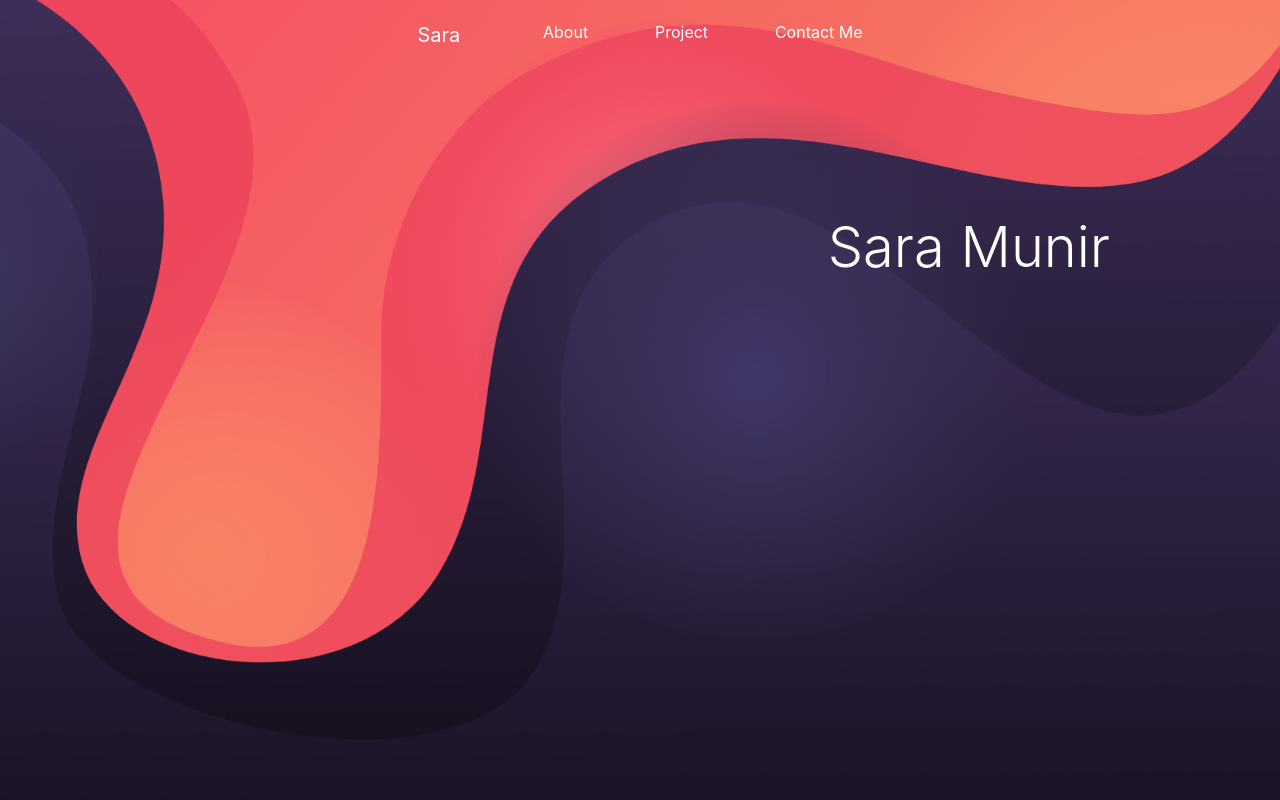
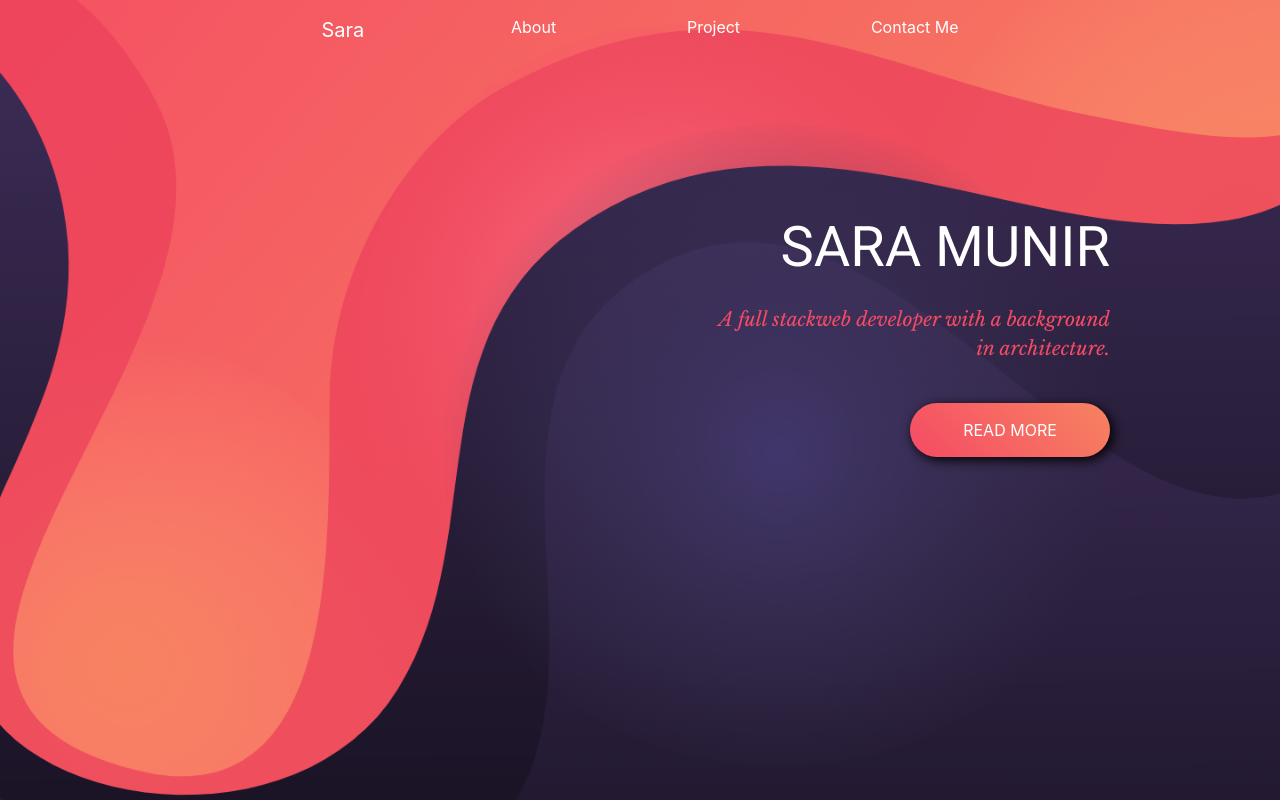
Before and after one commit to SaraMunir/react_portfolio, a React (Create React App) app: page / in a window 1280 px wide. Shown: the top 800 px of the page. Built offline with nearby package versions, Linux system fonts and the light colour scheme.

Commit message:
added about me

```diff
--- a/public/index.html
+++ b/public/index.html
@@ -26,6 +26,8 @@
     -->
     <link rel="stylesheet" href="https://stackpath.bootstrapcdn.com/bootstrap/4.4.1/css/bootstrap.min.css" crossorigin="anonymous">
     <link rel="stylesheet" href="https://use.fontawesome.com/releases/v5.12.0/css/all.css">
+    <link href="https://fonts.googleapis.com/css2?family=Roboto:wght@400;700&display=swap" rel="stylesheet">
+    <link href="https://fonts.googleapis.com/css?family=Libre+Baskerville:400,400i|Nunito&display=swap" rel="stylesheet">
     <title>Portfolio Sara Munir</title>
   </head>
   <body>
--- /dev/null
+++ b/src/components/AboutMe.js
@@ -0,0 +1,22 @@
+import React from 'react';
+import myProfile from './assets/myProfile.jpg';
+
+
+function AboutMe() {
+    return (
+        <div id="aboutMe" class="row container aboutMe mx-auto">
+                <div class="col-lg-6">
+                    <img class="rndImg" src={myProfile} alt="my picture"/>
+                </div>
+                <div class="col-lg-6 text-center">
+                    <h2 class="pinkTxt" >About Me</h2>
+                    <p class="">Hi I'm Sara, A full stackweb developer with a background in architecture. I absolutely love being able to combine my knack for design and logic based problem solving to bring abstract ideas to functional and user friendly websites. I am passionate about programing with key interest in both designs and animations.</p>
+                    <div class="d-flex justify-content-center mt-4">
+                        <div class="myBtn text-center" >SHOW PROJECT</div>
+                    </div>
+                </div>
+            </div>
+    )
+}
+
+export default AboutMe
--- a/src/components/HomePage.js
+++ b/src/components/HomePage.js
@@ -1,4 +1,5 @@
 import React from 'react'
+import AboutMe from './AboutMe';
 function HomePage() {
     // const aboutStyle= {
     //     height: '100vh',
@@ -7,11 +8,22 @@ function HomePage() {
     //     backgroundPostition: 'center'
     // }
     return (
-        <div class="jumbotron jumbotron-fluid hero" >
-            <div class="container text-right hero1" >
-                <h1 class="display-4 heroHead" >Sara Munir</h1>
-                {/* <p class="lead ">This is a modified jumbotron that occupies the entire horizontal space of its parent.</p> */}
+        <div>
+            <div class="jumbotron jumbotron-fluid hero" >
+                <div class="container hero1" >
+                <div class="heroContext text-right" >
+                    <h1 class="display-4 heroHead" >SARA MUNIR</h1>
+                    <div class="d-flex justify-content-end mt-4">
+                        <p class="heroSubTxt">A full stackweb developer with a background in architecture.</p>
+                    </div>
+                    <div class="d-flex justify-content-end mt-4">
+                        <div class="myBtn text-center" >READ MORE</div>
+                    </div>
+                </div>
+                </div>
             </div>
+            <AboutMe />
+
         </div>
 
     )
--- a/src/index.css
+++ b/src/index.css
@@ -5,8 +5,10 @@ body {
     sans-serif;
   -webkit-font-smoothing: antialiased;
   -moz-osx-font-smoothing: grayscale;
-  background: #1d192b;
   position: relative;
+  color: white;
+  background-image: linear-gradient(45deg, #F78361,
+  #F54B64);
 
 }
 
@@ -16,7 +18,7 @@ code {
 }
 .hero{
   color: white;
-  height: 100vh;
+  height: 120vh;
   background-image: url("./components/assets/backgroundPortfolio.png");
   background-size: cover;
   background-position: center;
@@ -25,18 +27,27 @@ code {
   position: relative;
 
 }
-.heroHead {
+.heroContext{
   position: absolute;
   top: 150px;
   right: 100px;
 }
-.navParent{
-  /* border: 1px solid plum; */
+.heroHead {
+  font-family: 'Roboto', sans-serif;
+  color: white ;
 }
+
+.heroSubTxt{
+  width: 75%;
+  /* padding-left: 40%; */
+  color: #F54B64 ;
+  font-size: 1.2rem;
+  font-family: 'Libre Baskerville', serif;
+  font-style: italic;}
 .navBar{
   /* border: 1px solid plum; */
   /* border: 1px solid red; */
-  width: 40%;
+  width: 60%;
   margin: 0 auto;
   position: absolute;
   left: 0;
@@ -56,11 +67,54 @@ ul  {
 }
 .nav-item a{
   color: white;
-  padding: 20px;
+  border-radius: 30px;
+  padding: 15px 45px;
   transition: ease all .5s;
 }
 .nav-item a:hover {
   background: #2a253e;
-  border-radius: 5px;
   color: white;
 }
+.myBtn{
+  width: 200px;
+  cursor: pointer;
+  /* margin: 0 auto; */
+  background-image: linear-gradient(45deg, #F54B64,
+  #F78361);
+  color: white;
+  padding: 15px 30px;
+  border-radius: 30px;
+  filter: drop-shadow( 3px 3px 6px #000000);
+  transition: ease all .5s;
+
+
+}
+.myBtn:hover{
+  background-image: linear-gradient(45deg, #F78361,
+  #F54B64);
+}
+.myBtn:active{
+  filter: drop-shadow( 0px 0px 0px #1a172500);
+  /* border: none; */
+}
+.aboutMe {
+  height: 75vh;
+  background: #221b30;
+  margin: 80px auto;
+  padding: 50px 100px;
+  border-radius: 10px;
+  filter: drop-shadow( 0px 0px 8px #1a1725);
+}
+img {
+  width: 100%;
+}
+.rndImg{
+  margin-left: 50px;
+  width: 50vh;
+  height: 50vh;
+  object-fit: cover;
+  border-radius: 50%;
+}
+.pinkTxt {
+  color: #F54B64;
+}
```
Also changed, not shown: 1 other file (tests, documents, lock files or other folders).
